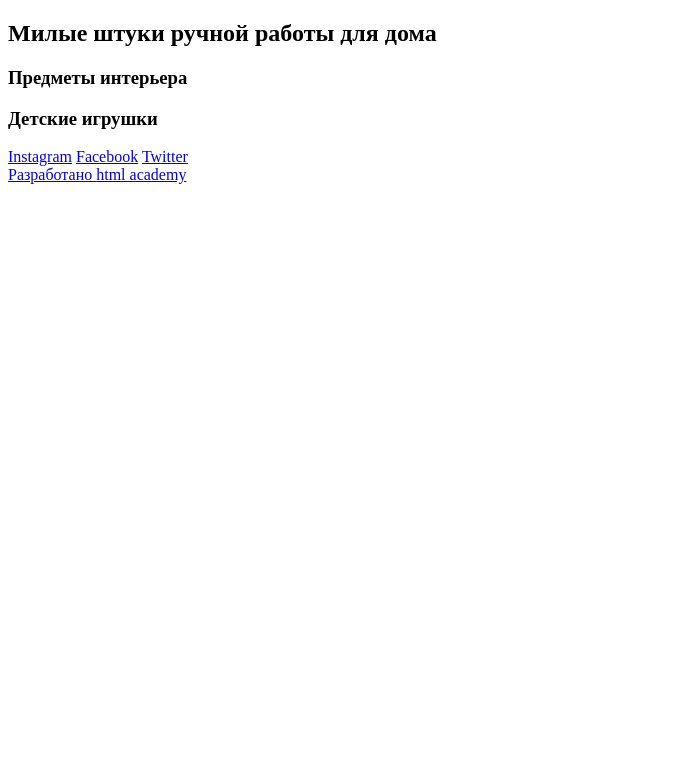
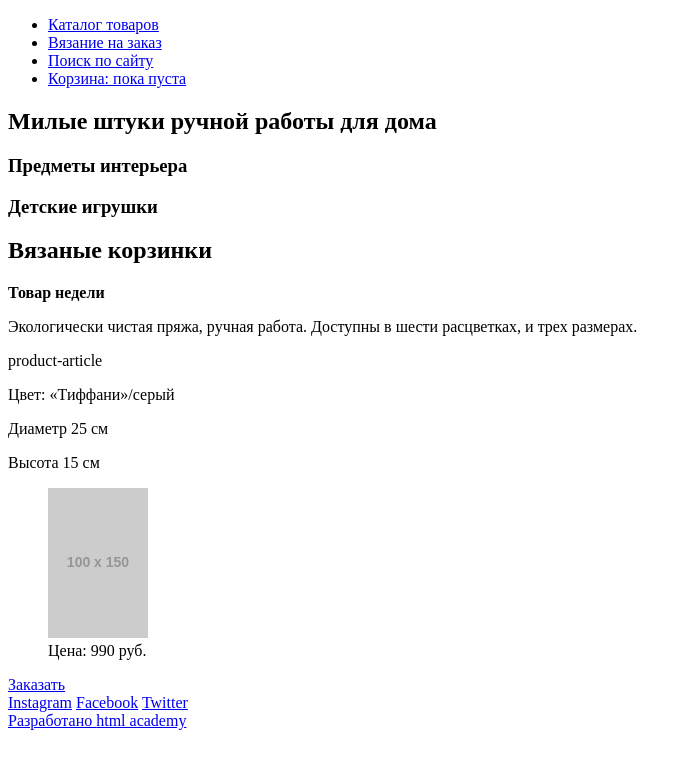
Before and after one commit to dimkaar/254319-mishka, a website: page index.html in a window 1280 px wide. Shown: the whole page, without its empty margins (0-692 px from the left). Drawn offline with Linux system fonts and the light colour scheme; placeholder pictures from the web are drawn by us.

Commit message:
Markup of menu-list and product-article has been ended

```diff
--- a/index.html
+++ b/index.html
@@ -7,21 +7,61 @@
   <body>
     <header class="main-header">
       <section class="slim-section slim-section--white">
-        <span class="main-header__menu"></span>
+        <div class="main-header__menu">
+          <ul class="main-header__menu-list">
+            <li class="main-header__menu-item">
+              <a class="section-slim main-header__menu-link" href="#">Каталог товаров</a>
+            </li>
+            <li class="main-header__menu-item">
+              <a class="section-slim main-header__menu-link" href="#">Вязание на заказ</a>
+            </li>
+            <li class="main-header__menu-item">
+              <a class="section-slim main-header__menu-link main-header__menu-link--search-logo" href="#">Поиск по сайту</a>
+            </li>
+            <li class="main-header__menu-item">
+              <a class="section-slim main-header__menu-link main-header__menu-link--cart-logo" href="#">Корзина: пока пуста</a>
+            </li>
+          </ul>
+        </div>
       </section>
       <section class="desc-section">
-        <h2 class="second-header desc-section__second-header">Милые штуки ручной  работы для дома</h2>
-        <section class="product-types product-types--color-light-green">
-          <h3 class="third-header product-types__third-header">Предметы  интерьера</h3>
+        <h2 class="second-header product-types--lamp-img">Милые штуки ручной работы для дома</h2>
+        <section class="product-types product-types--light-green">
+          <h3 class="third-header">Предметы интерьера</h3>
         </section>
-        <section class="product-types product-types--color-green">
-          <h3 class="third-header product-types__third-header">Детские  игрушки</h3>
+        <section class="product-types product-types--green product-types--cube-img">
+          <h3 class="third-header">Детские игрушки</h3>
         </section>
       </section>
     </header>
 
     <main>
-
+      <article class="product-article long-section long-section--cut-border">
+        <h2 class="second-header">Вязаные корзинки</h2>
+        <b class="product-article__promo-text">Товар недели</b>
+        <p class="product-article__paragraph">
+          Экологически чистая пряжа, ручная работа. Доступны в шести расцветках, и трех размерах.
+        </p>product-article
+        <div class="table-block">
+          <p class="table-block__row">
+            <span class="table-block__cell">Цвет:</span>
+            <span class="table-block__cell">«Тиффани»/серый</span>
+          </p>
+          <p class="table-block__row">
+            <span class="table-block__cell">Диаметр</span>
+            <span class="table-block__cell">25 см</span>
+          </p>
+          <p class="table-block__row">
+            <span class="table-block__cell">Высота</span>
+            <span class="table-block__cell">15 см</span>
+          </p>
+        </div>
+        <figure class="image-block">
+          <img class="image-block__img" src="http://placehold.it/100x150" alt="Изображение товара" width="100" height="150">
+          <figcaption class="image-block__img-text">Цена: 990 руб.</figcaption>
+        </figure>
+        <a class="btn product-article__buy-btn" href="#">Заказать</a>
+      </article>
     </main>
 
     <footer class="main-footer">
@@ -32,7 +72,7 @@
       </section>
       <section class="slim-section slim-section--grey">
         <a class="main-footer__copyright-link" href="https://htmlacademy.ru/intensive/adaptive">
-          Разработано <span class="main-footer__hidden-text">html academy</span>
+          Разработано <span class="main-footer__htmlacademy-logo">html academy</span>
         </a>
       </section>
     </footer>
```
